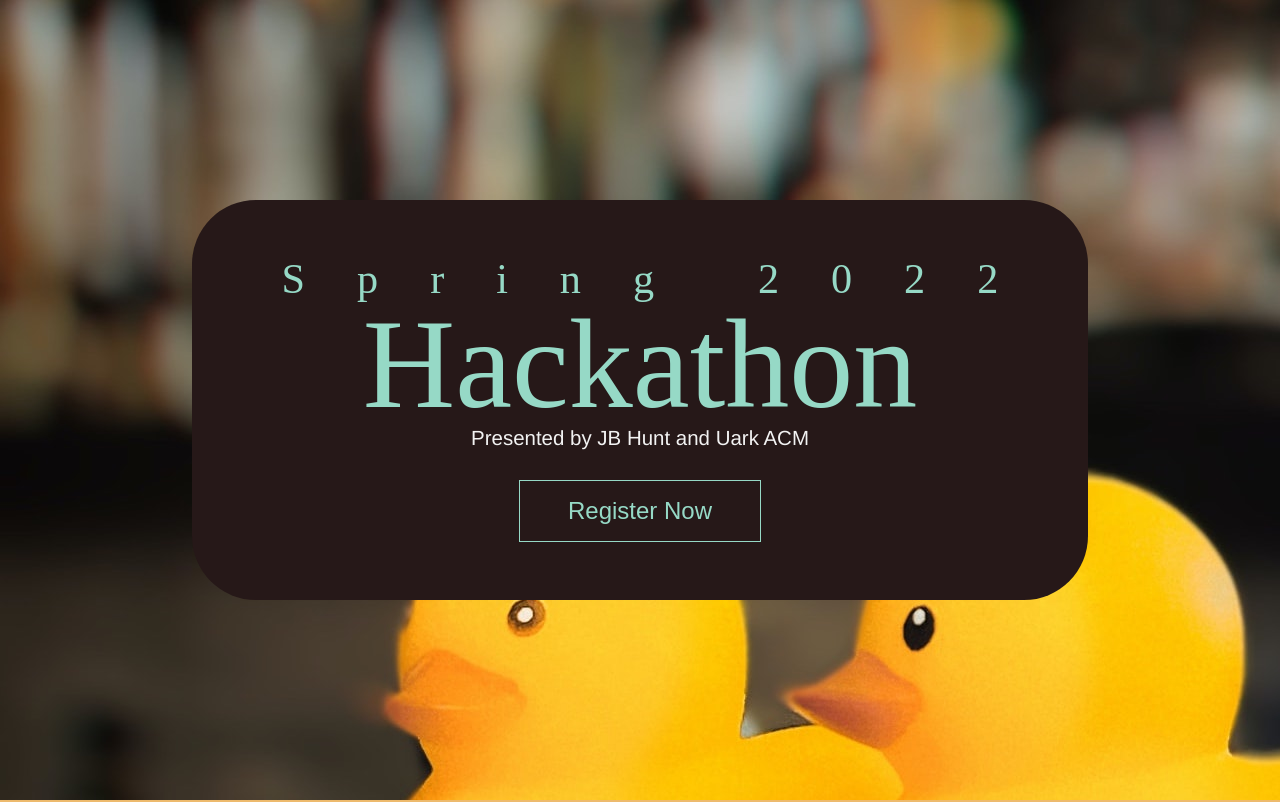
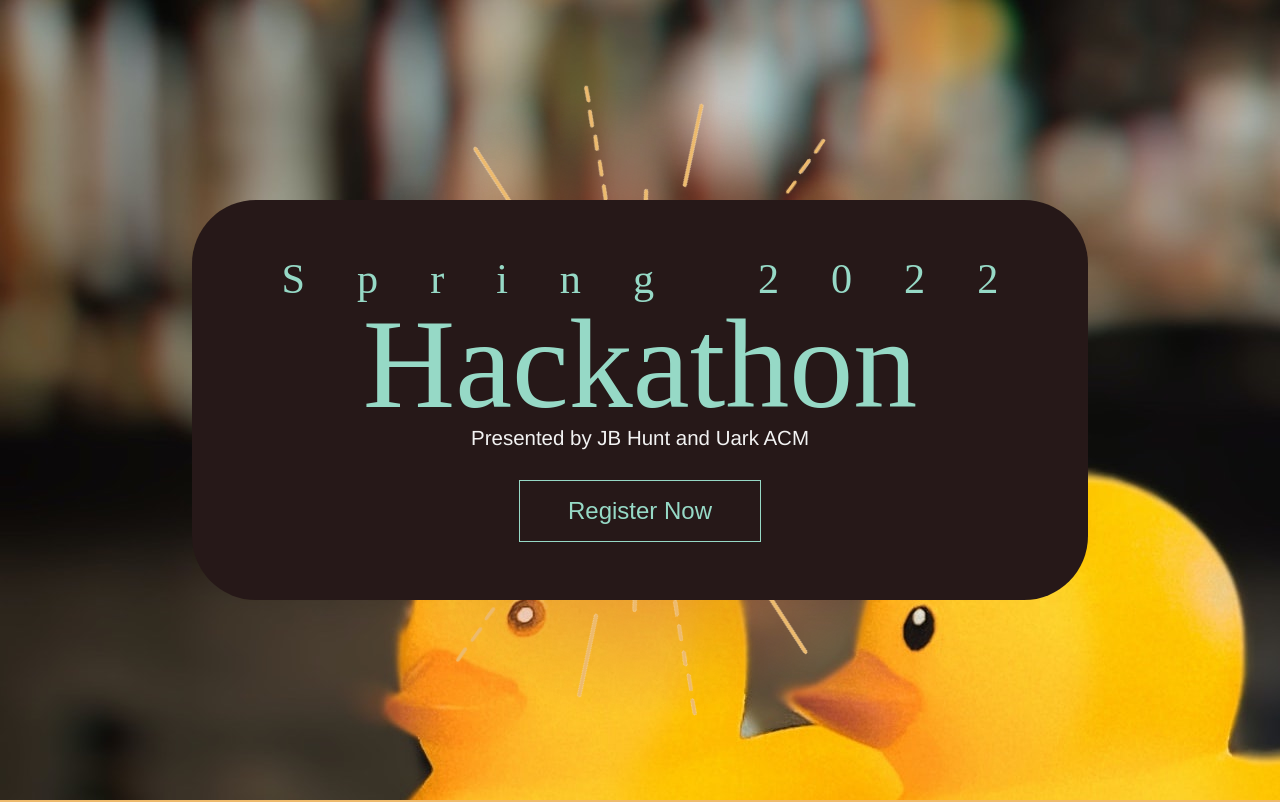
Before and after one commit to uark-acm/hackathon, a Next.js app: page / in a window 1280 px wide. Shown: the top 802 px of the page. Built offline with nearby package versions, Linux system fonts and the light colour scheme; a web font is replaced by a local one.

Commit message:
⚗️ Added rotating star burst

```diff
--- a/components/hero.tsx
+++ b/components/hero.tsx
@@ -1,6 +1,7 @@
 import { startDate, subtitle } from '../EDITME';
+import Button from './button';
+import Burst from '../public/img/burst.svg';
 import styles from '../styles/Hero.module.scss';
-import Button from './button';
 
 const Hero = () => {
     const SeasonText = () => {
@@ -27,6 +28,9 @@ const Hero = () => {
 
     return (
         <div className={styles.hero}>
+            <div className={styles.burst}>
+                <Burst />
+            </div>
             <div className={styles.content}>
                 <SeasonText />
                 <h1>Hackathon</h1>
--- a/styles/Hero.module.scss
+++ b/styles/Hero.module.scss
@@ -6,6 +6,28 @@
     color: $primary;
     font-weight: 400;
     text-align: center;
+
+    .burst {
+        height: 100%;
+        width: 100%;
+
+        svg {
+            background: radial-gradient(ellipse at center, #CE5937 0%, transparent 70%);
+            width: 80vmin;
+            height: 80vmin;
+            position: absolute;
+            top: calc(50% - 40vmin);
+            left: calc(50% - 40vmin);
+            fill: $secondary;
+            animation: spin 60s linear infinite;
+        }
+
+        @keyframes spin {
+            100% {
+                transform:rotate(360deg);
+            }
+        }
+    }
 
     .content {
         background: $background;
```
Also changed, not shown: public/img/burst.svg (added).
